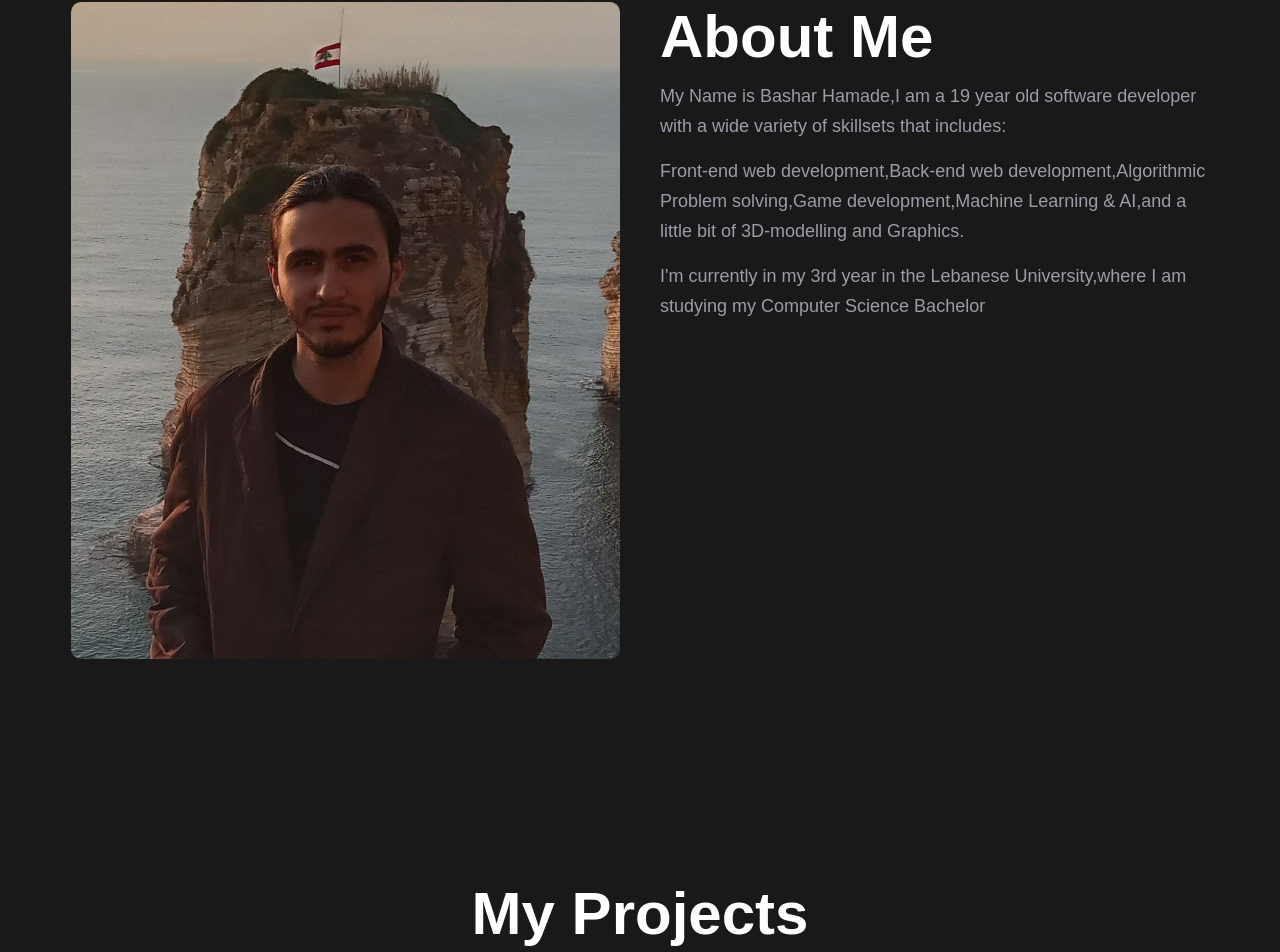
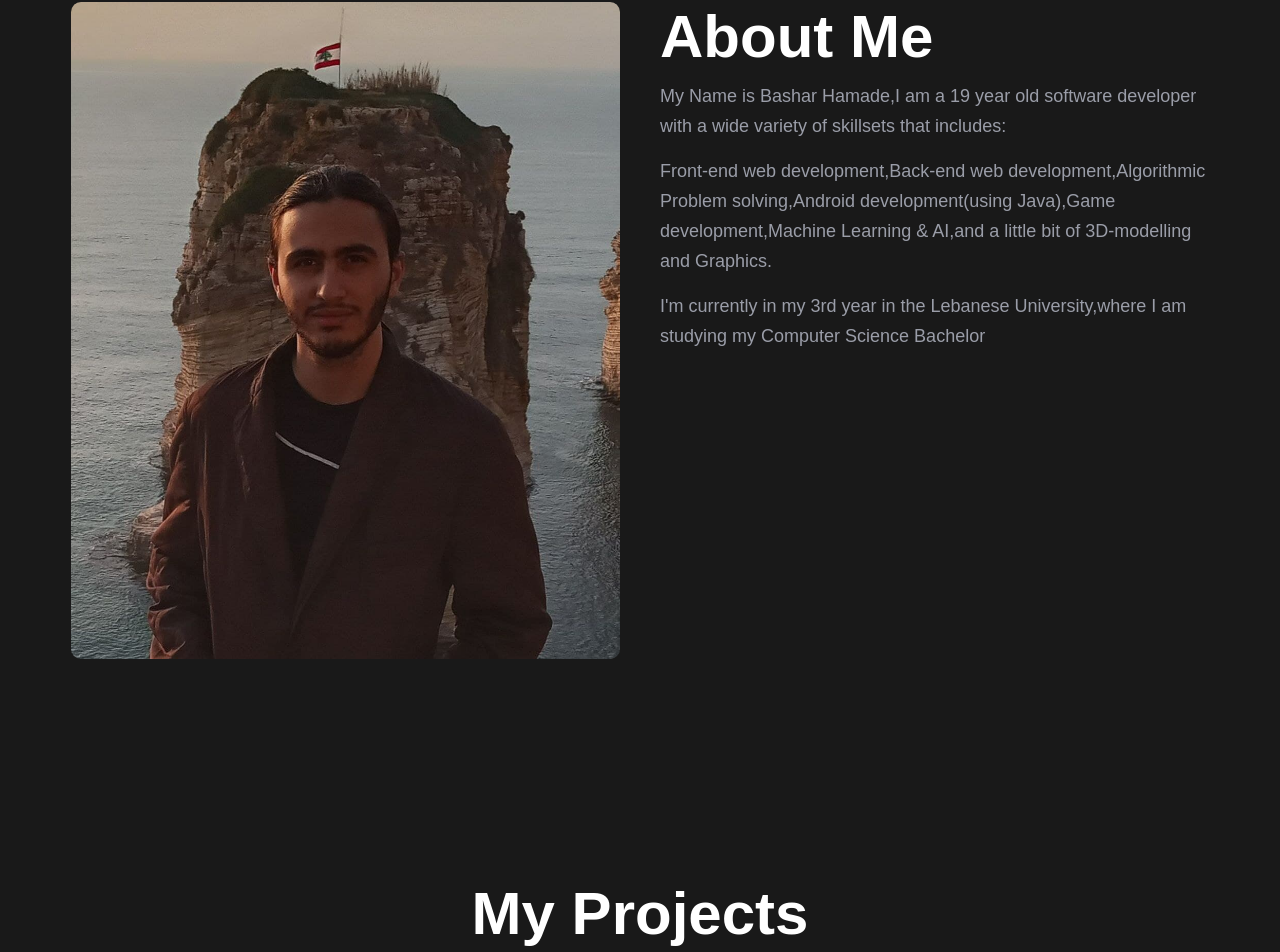
Before and after one commit to BHCoding420/my_portfolio, a React (Create React App) app: page / in a window 1280 px wide. Shown: the part 759-1711 px from the top of the page. Built offline with nearby package versions, Linux system fonts and the light colour scheme.

Commit message:
Update About.js

```diff
--- a/src/About.js
+++ b/src/About.js
@@ -21,7 +21,7 @@ function About() {
                 My Name is Bashar Hamade,I am a 19 year old software developer with a wide variety of skillsets that includes:
               </p>
               <p className="about__text p__color">
-                Front-end web development,Back-end web development,Algorithmic Problem solving,Game development,Machine Learning & AI,and a little bit of 3D-modelling and Graphics.
+                Front-end web development,Back-end web development,Algorithmic Problem solving,Android development(using Java),Game development,Machine Learning & AI,and a little bit of 3D-modelling and Graphics.
               </p>
               <p className="about__text p__color">
                 I'm currently in my 3rd year in the Lebanese University,where I am studying my Computer Science Bachelor
```
